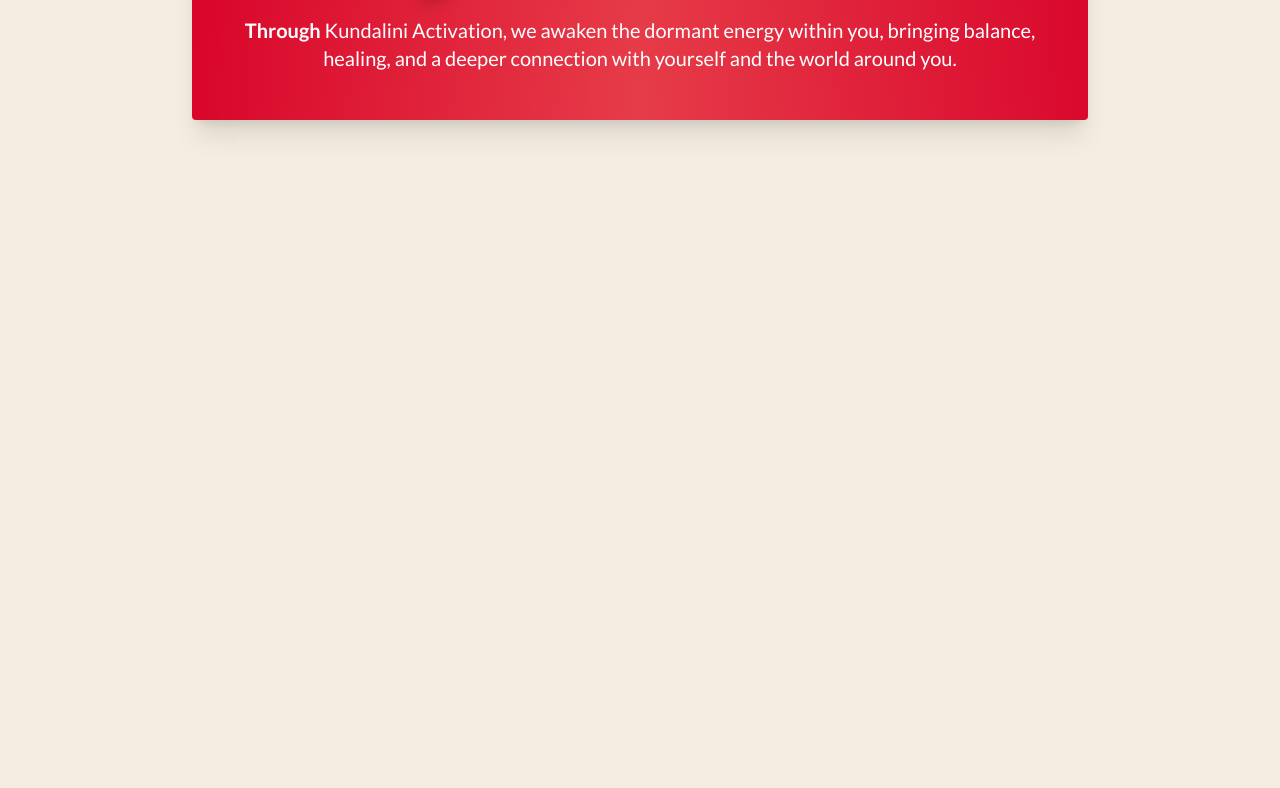
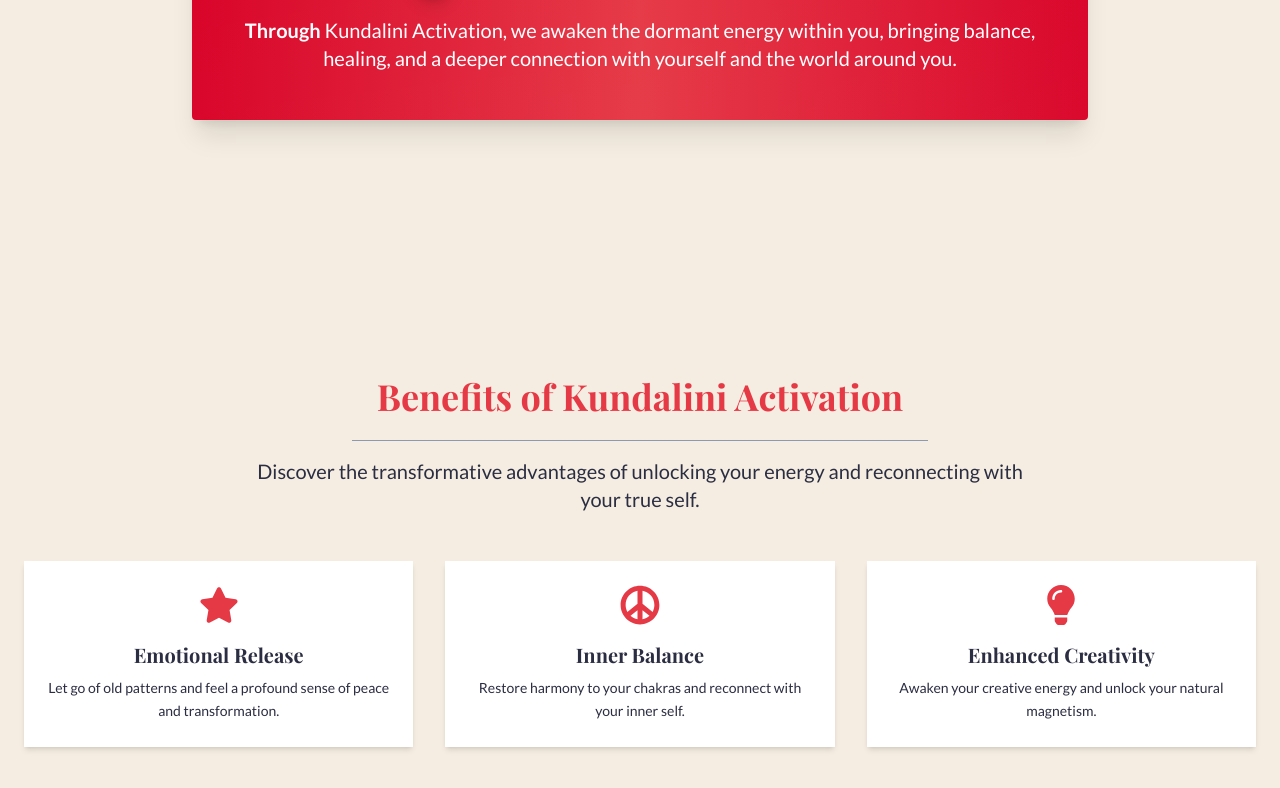
Before and after one commit to wbrunovieira/ElaineWebsiteNextJs, a Next.js app: page / in a window 1280 px wide. Shown: the part 1289-2077 px from the top of the page. Before the commit the page ends 1537 px from the top, so only its background shows below. Built offline with nearby package versions, Linux system fonts and the light colour scheme.

Commit message:
added rapid benefits sections

```diff
--- a/src/app/page.tsx
+++ b/src/app/page.tsx
@@ -1,7 +1,33 @@
+import BenefitsSection from '@/components/BenefitsSection';
 import HeroSection from '@/components/hero-section';
 import ProblemSolutionSection from '@/components/ProblemSolutionSection';
+import {
+  FaLightbulb,
+  FaPeace,
+  FaStar,
+} from 'react-icons/fa';
 
 export default function Home() {
+  const benefits = [
+    {
+      icon: <FaStar className="h-10 w-10" />,
+      title: 'Emotional Release',
+      description:
+        'Let go of old patterns and feel a profound sense of peace and transformation.',
+    },
+    {
+      icon: <FaPeace className="h-10 w-10" />,
+      title: 'Inner Balance',
+      description:
+        'Restore harmony to your chakras and reconnect with your inner self.',
+    },
+    {
+      icon: <FaLightbulb className="h-10 w-10" />,
+      title: 'Enhanced Creativity',
+      description:
+        'Awaken your creative energy and unlock your natural magnetism.',
+    },
+  ];
   return (
     <div className="bg-background">
       <HeroSection
@@ -12,6 +38,7 @@ export default function Home() {
         problemText="Many people struggle with feelings of disconnection and emotional blocks, preventing them from experiencing true harmony and fulfillment."
         solutionText="Through Kundalini Activation, we awaken the dormant energy within you, bringing balance, healing, and a deeper connection with yourself and the world around you."
       />
+      <BenefitsSection benefits={benefits} />
     </div>
   );
 }
--- /dev/null
+++ b/src/components/BenefitsSection.tsx
@@ -0,0 +1,83 @@
+'use client';
+
+import { useRef } from 'react';
+import { useGSAP } from '@gsap/react';
+import gsap from 'gsap';
+
+import ScrollTrigger from 'gsap/ScrollTrigger';
+
+gsap.registerPlugin(ScrollTrigger);
+
+interface BenefitsSectionProps {
+  benefits: {
+    icon: JSX.Element;
+    title: string;
+    description: string;
+  }[];
+}
+
+export default function BenefitsSection({
+  benefits,
+}: BenefitsSectionProps) {
+  const sectionRef = useRef<HTMLDivElement>(null);
+
+  useGSAP(
+    () => {
+      gsap.fromTo(
+        '.benefit-card',
+        { opacity: 0, y: 50 },
+        {
+          opacity: 1,
+          y: 0,
+          duration: 0.8,
+          stagger: 0.2,
+          ease: 'power3.out',
+          scrollTrigger: {
+            trigger: sectionRef.current,
+            start: 'top 60%', // Ajuste para atrasar mais
+            toggleActions: 'play none none none',
+          },
+        }
+      );
+    },
+    { scope: sectionRef }
+  );
+
+  return (
+    <section
+      ref={sectionRef}
+      className="container mx-auto px-6 py-16 md:py-24 lg:py-32 bg-background relative"
+    >
+      <div className="text-center max-w-3xl mx-auto">
+        <h2 className="text-2xl md:text-4xl font-playfair font-bold text-primary mb-6">
+          Benefits of Kundalini Activation
+        </h2>
+        <hr className="border-t border-muted w-full md:w-3/4 my-4 mx-auto fade-in" />
+        <p className="text-lg md:text-xl font-lato text-muted-foreground leading-relaxed mb-12">
+          Discover the transformative advantages of
+          unlocking your energy and reconnecting with your
+          true self.
+        </p>
+      </div>
+
+      <div className="grid grid-cols-1 md:grid-cols-3 gap-8">
+        {benefits.map((benefit, index) => (
+          <div
+            key={index}
+            className="benefit-card bg-card shadow-md rounded-lg p-6 text-center"
+          >
+            <div className="flex justify-center items-center mb-4 text-primary">
+              {benefit.icon}
+            </div>
+            <h3 className="text-xl font-bold font-playfair mb-2">
+              {benefit.title}
+            </h3>
+            <p className="text-muted-foreground text-sm font-lato leading-relaxed">
+              {benefit.description}
+            </p>
+          </div>
+        ))}
+      </div>
+    </section>
+  );
+}
--- a/src/components/ProblemSolutionSection.tsx
+++ b/src/components/ProblemSolutionSection.tsx
@@ -5,6 +5,10 @@ import { useGSAP } from '@gsap/react';
 import gsap from 'gsap';
 import { FaSeedling } from 'react-icons/fa';
 import { FiTarget } from 'react-icons/fi';
+
+import ScrollTrigger from 'gsap/ScrollTrigger';
+
+gsap.registerPlugin(ScrollTrigger);
 
 interface ProblemSolutionProps {
   problemText: string;
```
